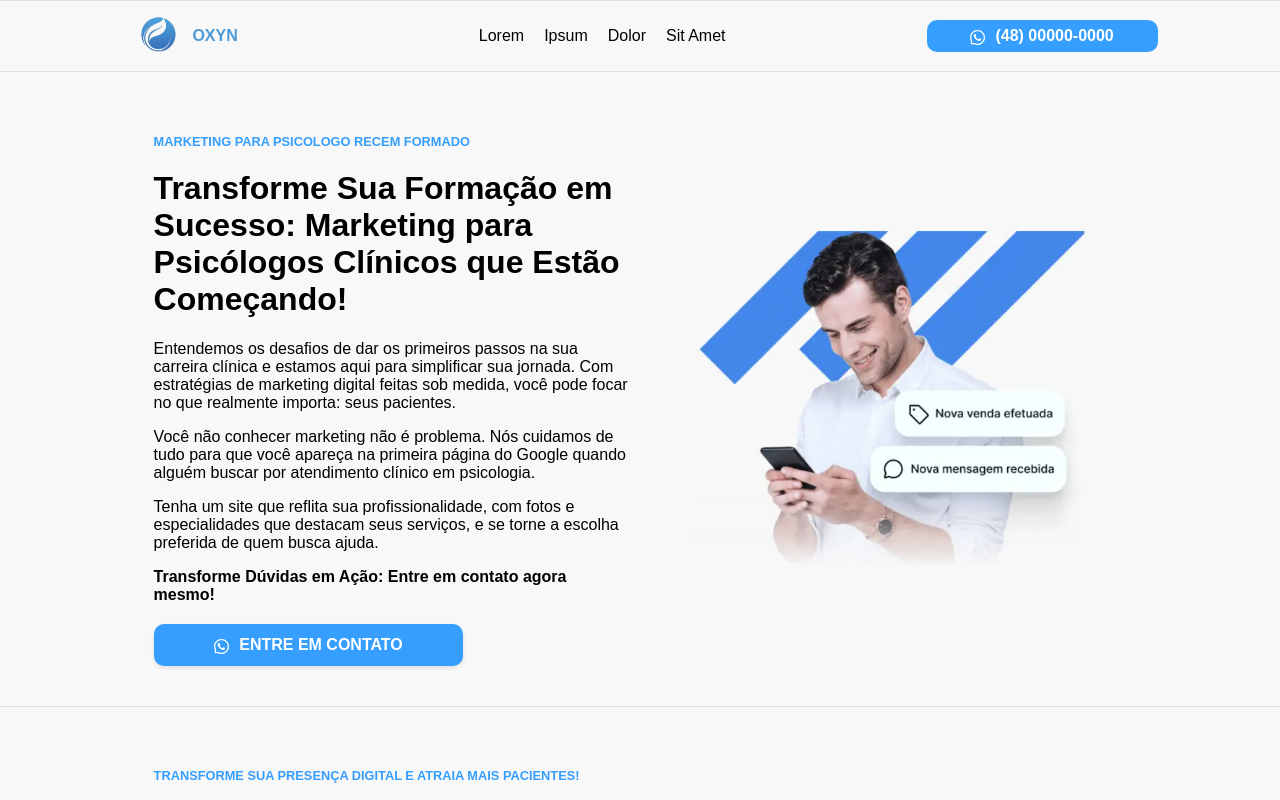
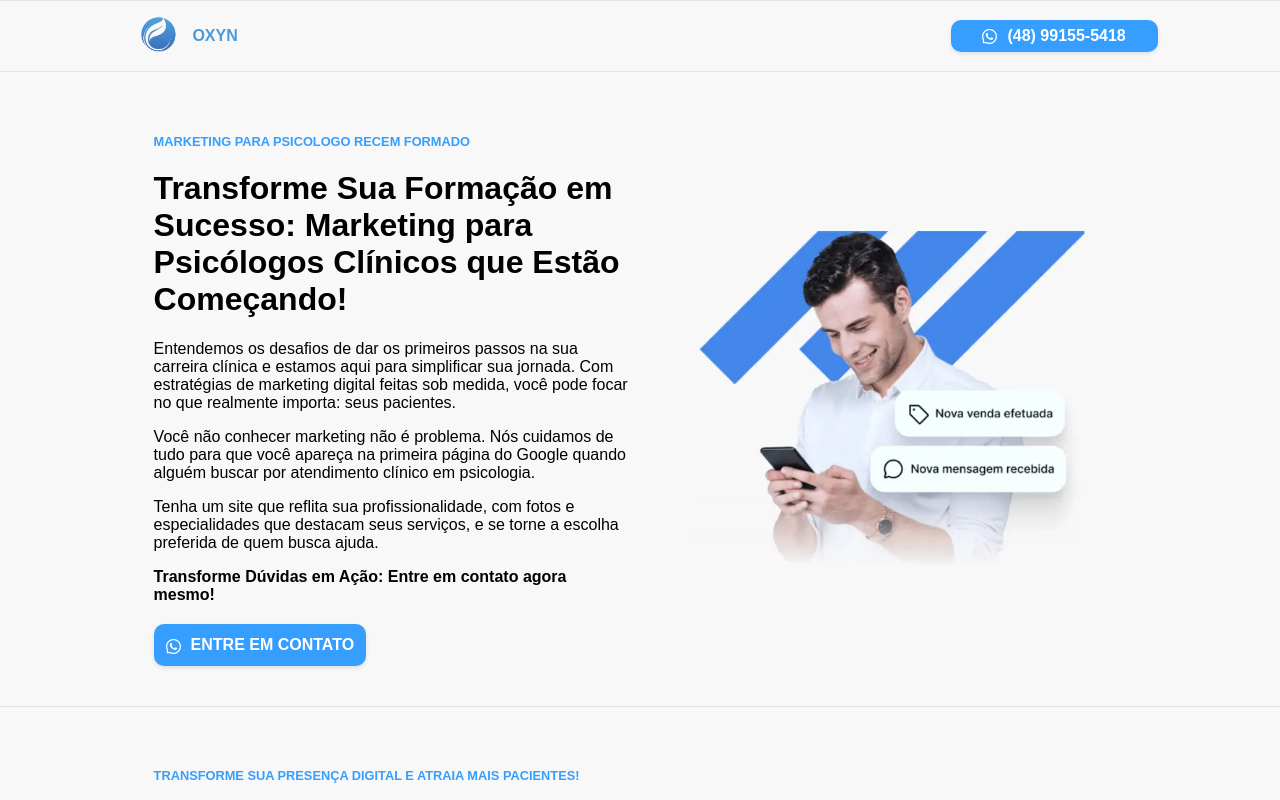
Before and after one commit to dianamdias03/oxyn-v1, a React (Create React App) app: page / in a window 1280 px wide. Shown: the top 800 px of the page. Built offline with nearby package versions, Linux system fonts and the light colour scheme.

Commit message:
Added whatsapp link

```diff
--- a/src/components/contact-button/index.js
+++ b/src/components/contact-button/index.js
@@ -5,7 +5,9 @@ export const ContactButton = ({color}) => {
     const className = `info-button ${color}-color`
     return (
         <>
-            <div className={className}><WhatsAppOutlined style={{ fontSize: '15px', marginBottom: '-3px' }}/>ENTRE EM CONTATO</div>
+            <button onClick={() => {
+               window.open('https://wa.me/5548991555418', '_blank', 'noopener,noreferrer')
+            }} className={className}><WhatsAppOutlined style={{ fontSize: '15px', marginBottom: '-3px' }}/>ENTRE EM CONTATO</button>
         </>
       );
   };
--- a/src/components/contact-button/style.css
+++ b/src/components/contact-button/style.css
@@ -11,6 +11,7 @@
     font-weight: bold;
     font-size: 1rem;
     box-shadow: 0 2px 4px rgba(0, 0, 0, 0.1);
+    border: none;
   }
 
   .blue-color{
--- a/src/sections/Header/index.js
+++ b/src/sections/Header/index.js
@@ -1,14 +1,14 @@
 import { useState } from 'react';
 import './style.css'
 import {WhatsAppOutlined} from '@ant-design/icons'
-import { ContactButton } from '../../components/contact-button';
+//import { ContactButton } from '../../components/contact-button';
 
 export const Header = () => {
-  const [isMenuOpen, setIsMenuOpen] = useState(false);
+  /*const [isMenuOpen, setIsMenuOpen] = useState(false);
 
   const toggleMenu = () => {
     setIsMenuOpen(!isMenuOpen);
-  };
+  };*/
 
   return (
     <div className="border">
@@ -17,16 +17,18 @@ export const Header = () => {
         <img src="/logo.webp" alt="Logo" />
         <span style={{color: '#4B9AD8', fontWeight: 'bold'}}>OXYN</span>
       </div>
-      <nav className={`menu ${isMenuOpen ? 'is-open' : ''}`}>
+      {/*<nav className={`menu ${isMenuOpen ? 'is-open' : ''}`}>
         <ul>
           <li><a href="#home">Lorem</a></li>
           <li><a href="#about">Ipsum</a></li>
           <li><a href="#services">Dolor</a></li>
           <li><a href="#contact">Sit Amet</a></li>
         </ul>
-      </nav>
-      <div className="contact-info"><WhatsAppOutlined style={{ fontSize: '15px', marginBottom: '-3px' }}/> (48) 00000-0000</div>
-      <button className="menu-toggle" onClick={toggleMenu}>☰</button>
+  </nav>*/}
+      <button onClick={() => {
+               window.open('https://wa.me/5548991555418', '_blank', 'noopener,noreferrer')
+            }} className="contact-info"><WhatsAppOutlined style={{ fontSize: '15px', marginBottom: '-1px' }}/> (48) 99155-5418</button>
+      {/*<button className="menu-toggle" onClick={toggleMenu}>☰</button>*/}
     </header>
     </div>
   );
--- a/src/sections/Header/style.css
+++ b/src/sections/Header/style.css
@@ -29,10 +29,24 @@
   }
 
   .contact-info {
-    text-align: right;
     flex-basis: 20%;
-    padding: 5px 10px;
+    gap: 10px; /* Adiciona um espaço entre o ícone e o texto */
+    padding: 12px 12px; /* Ajusta o preenchimento */
+    max-width: 60%;
+    border-radius: 10px; /* Ajuste para mais ou menos arredondado conforme necessário */
+    display: flex;
+    align-items: center; /* Centraliza o conteúdo verticalmente */
+    justify-content: center; /* Centraliza o conteúdo horizontalmente */
+    font-weight: bold;
+    font-size: 1rem;
+    box-shadow: 0 2px 4px rgba(0, 0, 0, 0.1);
+    border: none;
   }
+
+  .contact-info:hover {
+    background-color: #357ebd; /* Cor do botão ao passar o mouse */
+  }
+
 
   .menu {
     display: flex;
```
